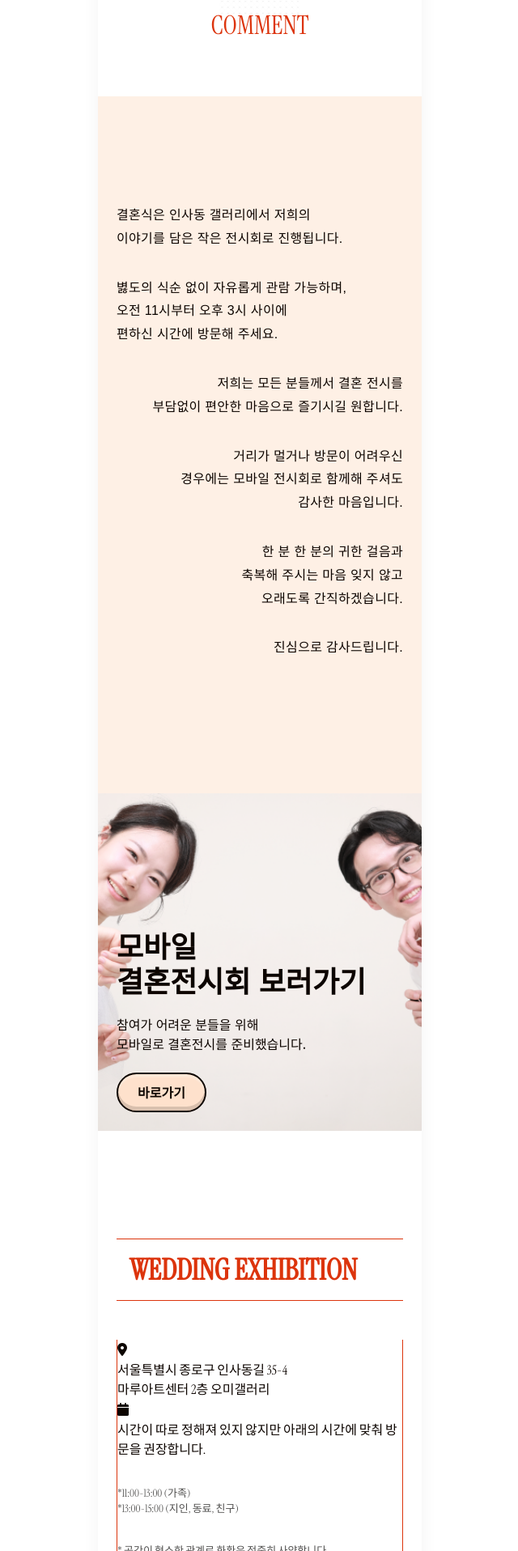
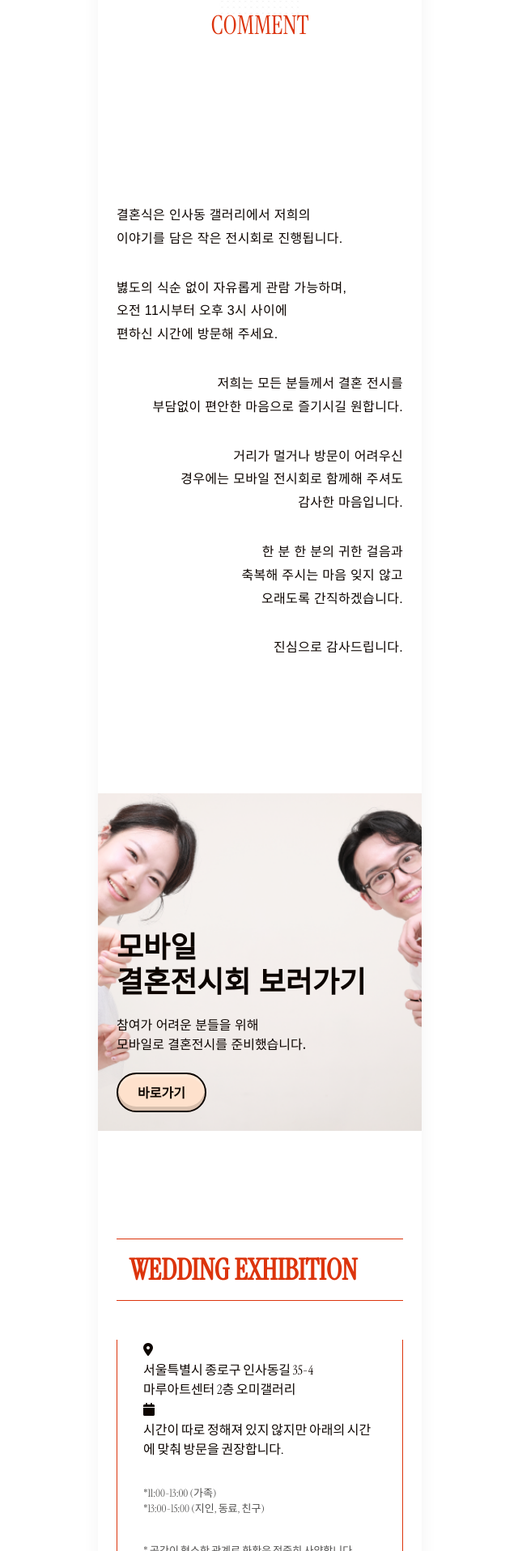
Before and after one commit to rowanna/wedding-invitation, a Vue app: page / in a window 1280 px wide. Shown: the part 1004-2920 px from the top of the page at 81% size, without its empty margins (319-959 px from the left). Built offline with nearby package versions, Linux system fonts and the light colour scheme.

Commit message:
Style: Modify comment style

```diff
--- a/src/components/wedding/CommentSection.vue
+++ b/src/components/wedding/CommentSection.vue
@@ -2,7 +2,7 @@
   <div class="title-section">
     <h2>COMMENT</h2>
   </div>
-  <section class="section light-bg">
+  <section class="section">
     <div class="container">
       <div class="comment">
         <p v-reveal class="fadeTarget">
--- a/src/components/wedding/LocationSection.vue
+++ b/src/components/wedding/LocationSection.vue
@@ -65,6 +65,7 @@ h2 {
   flex-direction: column;
   gap: 2rem;
   margin-bottom: 3rem;
+    padding: 0 2rem;
   border-left: 1px solid var(--color-red);
   border-right: 1px solid var(--color-red);
 }
```
